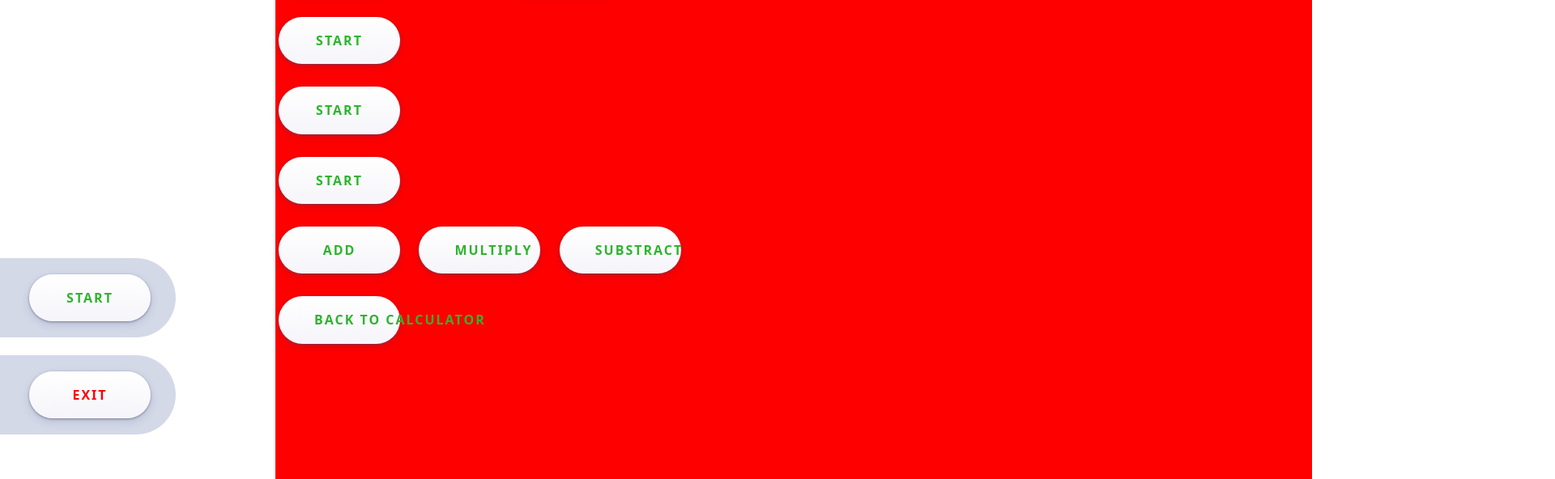
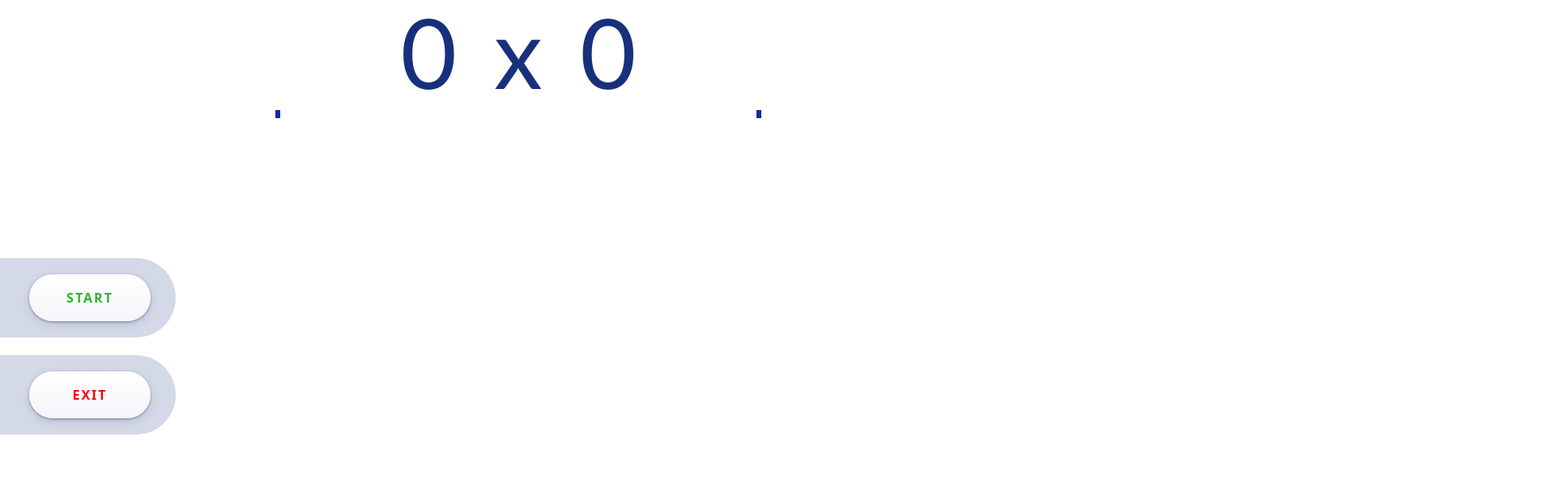
Before and after one commit to adampekala/memory_calculator_minimal, a website: page index.html in a window 1280 px wide. Shown: the part 208-800 px from the top of the page at 81% size, 1920 px wide, since content can reach past the window. Drawn offline with Linux system fonts and the light colour scheme.

Commit message:
adding navigation

```diff
--- a/index.html
+++ b/index.html
@@ -45,7 +45,7 @@
         <button class="controlButton controlButton-red" id="button_exit">Exit</button>
     </div>
 
-    <div class="nav" id="navigation">
+    <div class="nav closed" id="navigation">
       <ul class="nav_list">
         <li class="nav_listItem nav_listItem-1">
            <button class="controlButton controlButton-green" id="mode_toggler">Mode</button>
```
